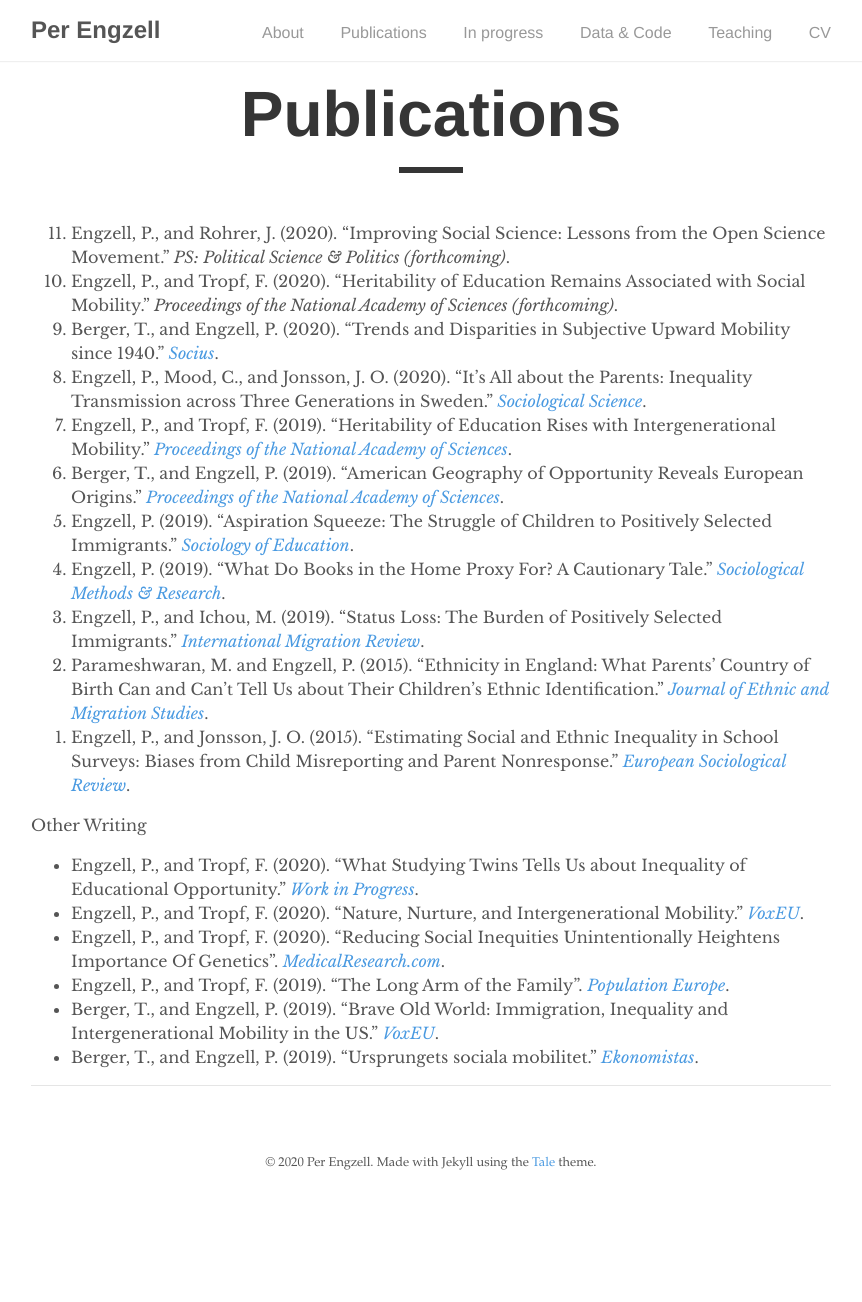
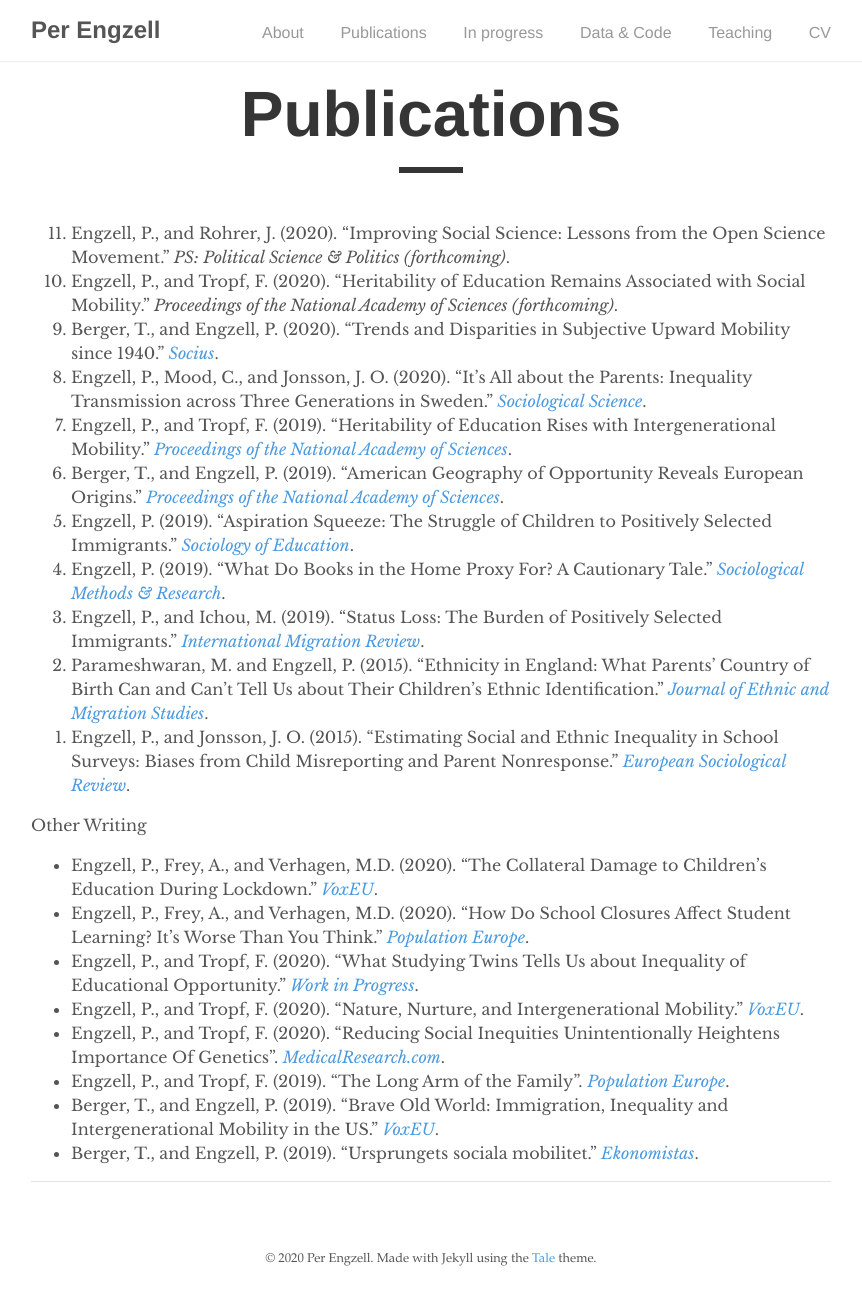
Before and after one commit to pengzell/pengzell.github.io, a Jekyll site: the page built from _pages/publications.md, in a window 1280 px wide. Shown: the whole page, without its empty margins (209-1071 px from the left). Built offline with Jekyll 4.4.1, drawn with Linux system fonts in a browser that asks for light colours; before the commit the page ends 1206 px from its top, so only the background shows below that.

Commit message:
Update publications.md

```diff
--- a/_pages/publications.md
+++ b/_pages/publications.md
@@ -19,6 +19,8 @@ permalink: /publications/
 {: reversed="reversed"}
 
 Other Writing
+- Engzell, P., Frey, A., and Verhagen, M.D. (2020). "The Collateral Damage to Children’s Education During Lockdown." [*VoxEU*](https://voxeu.org/article/collateral-damage-children-s-education-during-lockdown).
+- Engzell, P., Frey, A., and Verhagen, M.D. (2020). "How Do School Closures Affect Student Learning? It’s Worse Than You Think." [*Population Europe*](https://population-europe.eu/policy-insights/how-do-school-closures-affect-student-learning-its-worse-you-think).
 - Engzell, P., and Tropf, F. (2020). "What Studying Twins Tells Us about Inequality of Educational Opportunity." [*Work in Progress*](http://www.wipsociology.org/2020/03/26/what-studying-twins-tells-us-about-inequality-of-educational-opportunity/).
 - Engzell, P., and Tropf, F. (2020). "Nature, Nurture, and Intergenerational Mobility." [*VoxEU*](https://voxeu.org/article/nature-nurture-and-intergenerational-mobility).
 - Engzell, P., and Tropf, F. (2020). "Reducing Social Inequities Unintentionally Heightens Importance Of Genetics". [*MedicalResearch.com*](https://medicalresearch.com/genetic-research/education-reducing-social-inequities-unintentionally-heightens-importance-of-genetics/52857/).
```
